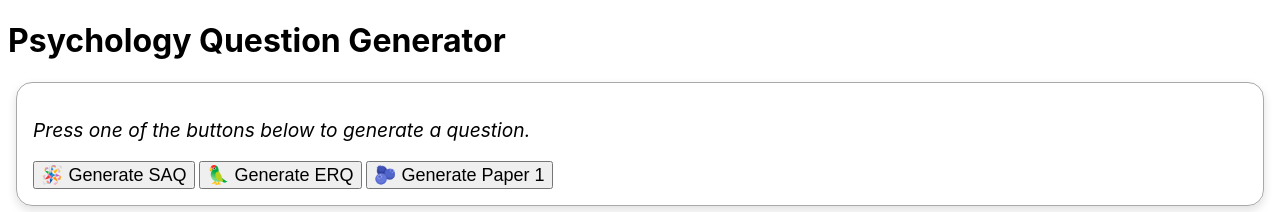
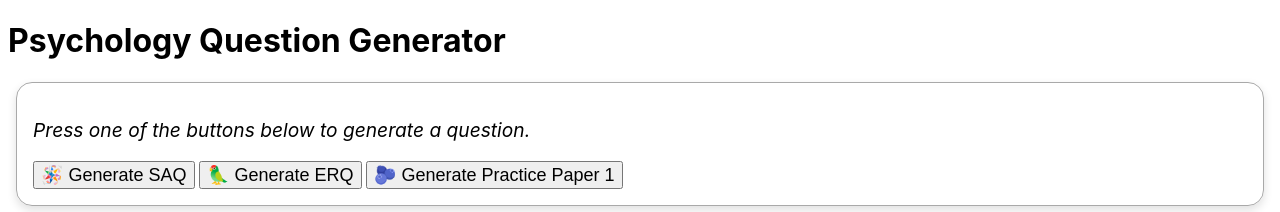
Before and after one commit to Juuxel/psychology-question-generator, a plain HTML site: page src/index.html in a window 1280 px wide. Shown: the top 212 px of the page. Drawn offline with Linux system fonts and the light colour scheme; files whose address does not match are found by name.

Commit message:
Update button label

```diff
--- a/src/index.html
+++ b/src/index.html
@@ -45,7 +45,7 @@
         <div class="buttons">
             <button id="saq-button" onclick="generateSaq()">🪅 Generate SAQ</button>
             <button id="erq-button" onclick="generateErq()">🦜 Generate ERQ</button>
-            <button onclick="generateP1()">🫐 Generate Paper 1</button>
+            <button onclick="generateP1()">🫐 Generate Practice Paper 1</button>
         </div>
     </div>
     <div class="card">
```
